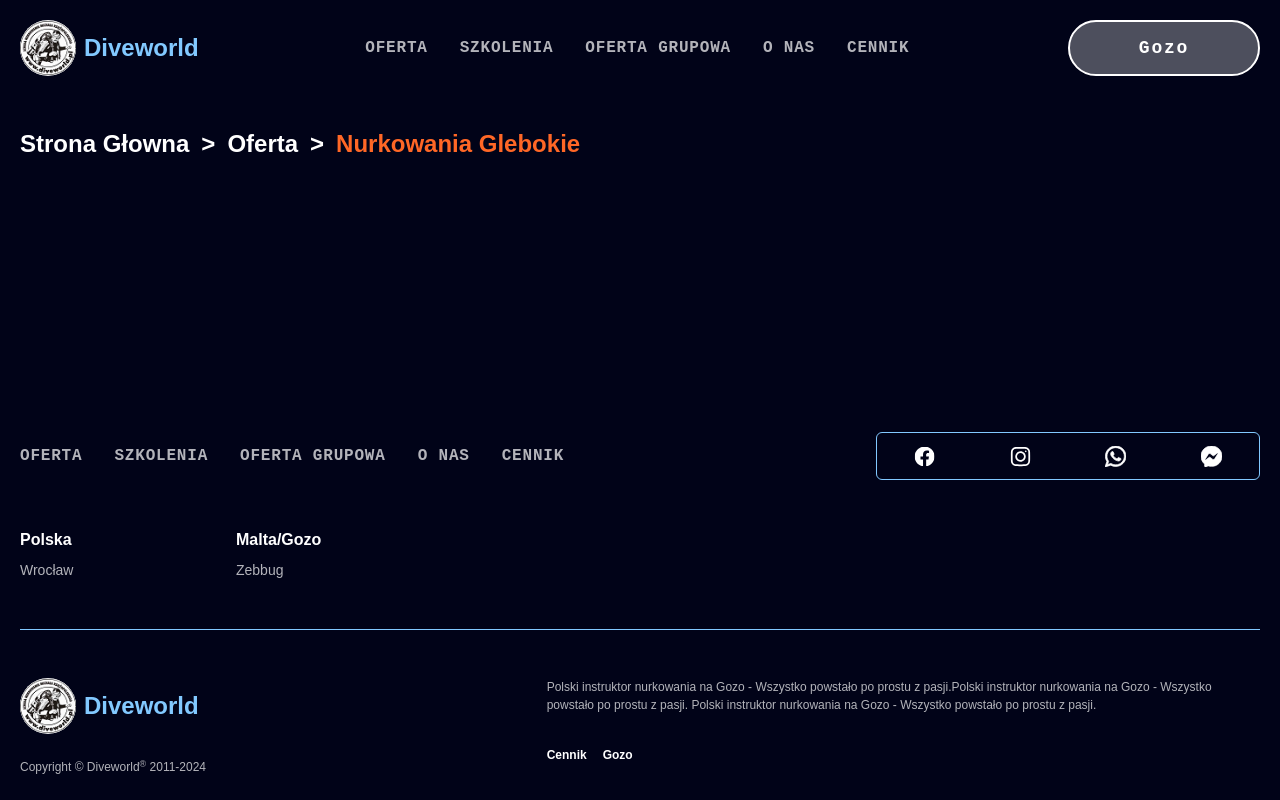
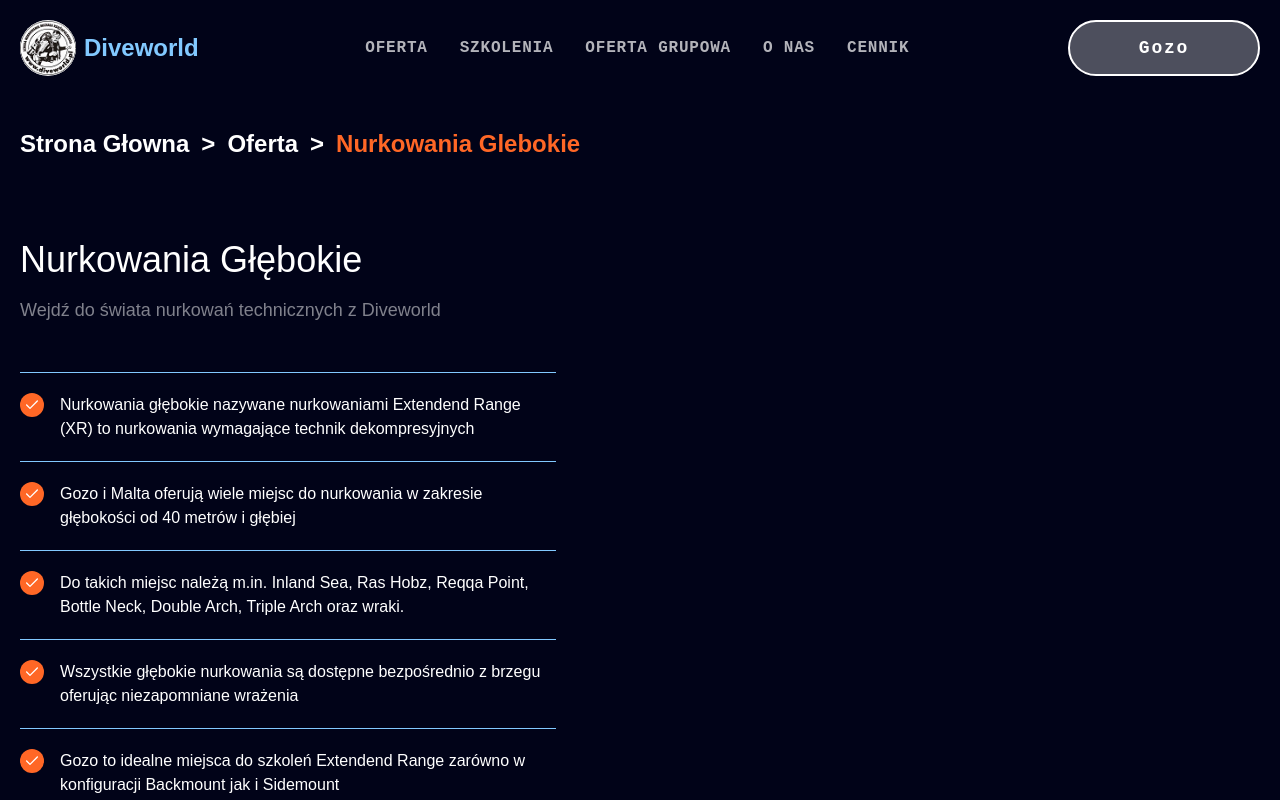
Before and after one commit to MattFvnDev/Diveworld, a React (Vite) app: page /oferta/nurkowania-glebokie in a window 1280 px wide. Shown: the top 800 px of the page. Built offline with nearby package versions, Linux system fonts and the light colour scheme.

Commit message:
DetailedOffer UI

```diff
--- a/src/pages/DetailedOffer.jsx
+++ b/src/pages/DetailedOffer.jsx
@@ -1,8 +1,44 @@
-import { PagesHeader } from "../components"
+import { Card, PagesHeader } from "../components"
+import { useParams } from "react-router-dom"
+import { diveWorldOffers } from "../constants"
+import { check } from "../assets"
 const DetailedOffer = () => {
+  const { id } = useParams()
+
   return (
     <>
-    <PagesHeader/>
+      <PagesHeader />
+      {diveWorldOffers
+        .filter((offer) => offer.id === id)
+        .map((offer) => (
+          <section key={offer.id} className="py-10 lg:py-16 xl:pt-20 xl:pb-28">
+            <div className="max-w-screen-2xl mx-auto grid grid-cols-1 lg:grid-cols-2">
+              <Card className="px-5 lg:max-w-xl">
+                <h2 className="mb-4 text-3xl lg:text-4xl font-grotesk">
+                  {offer.title}
+                </h2>
+                <p className="min-h-[4rem] mb-3 text-default/50 lg:text-lg">
+                  {offer.specDescription}
+                </p>
+
+                <ul>
+                  {offer.content.map((item, index) => (
+                    <li
+                      key={index}
+                      className="flex items-start py-5 border-t border-active"
+                    >
+                      <img src={check} alt="check" />
+                      <p className="text-sm ml-4 md:text-base text-default ">
+                        {item}
+                      </p>
+                    </li>
+                  ))}
+                </ul>
+              </Card>
+
+            </div>
+          </section>
+        ))}
     </>
   )
 }
```
